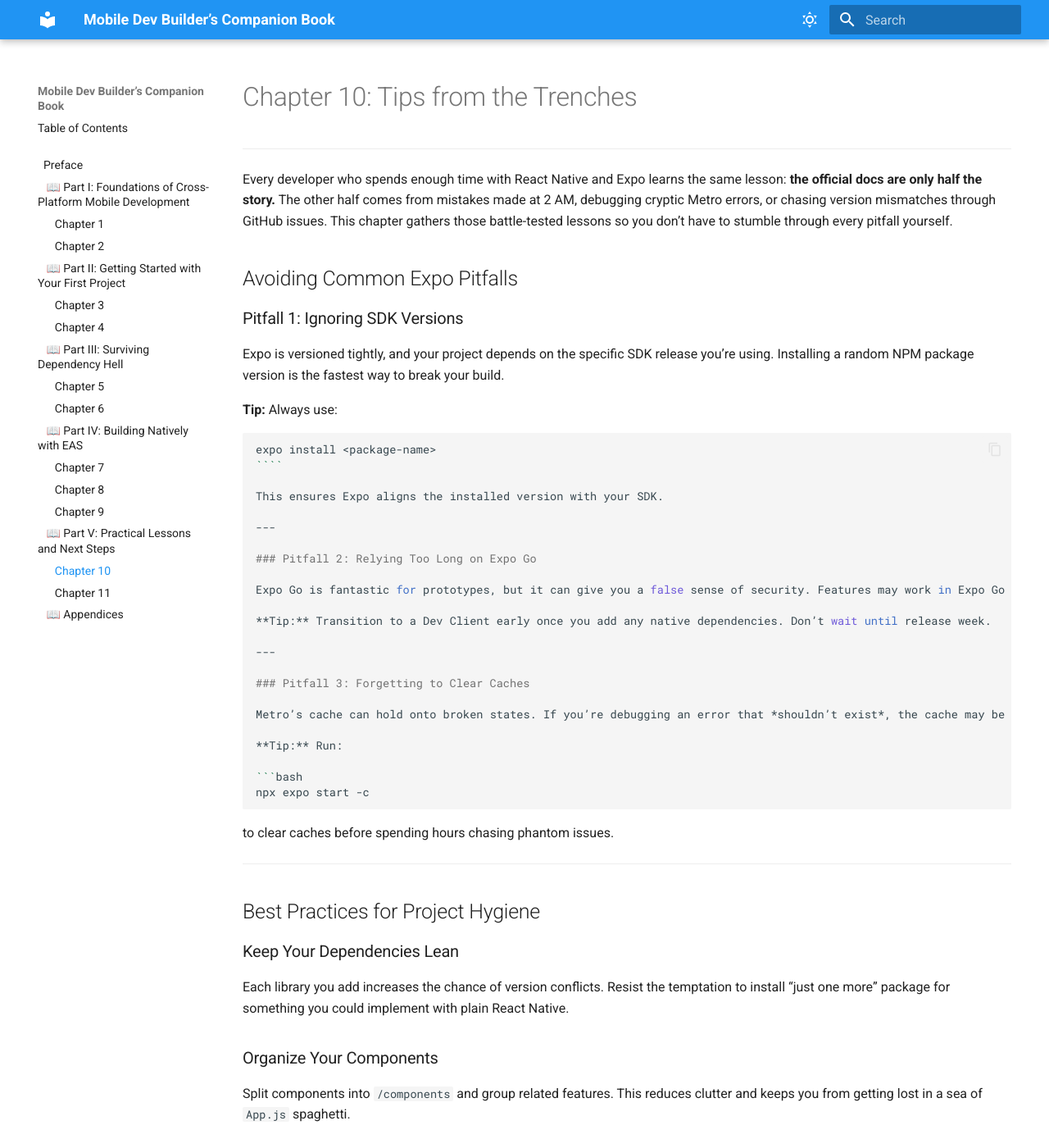
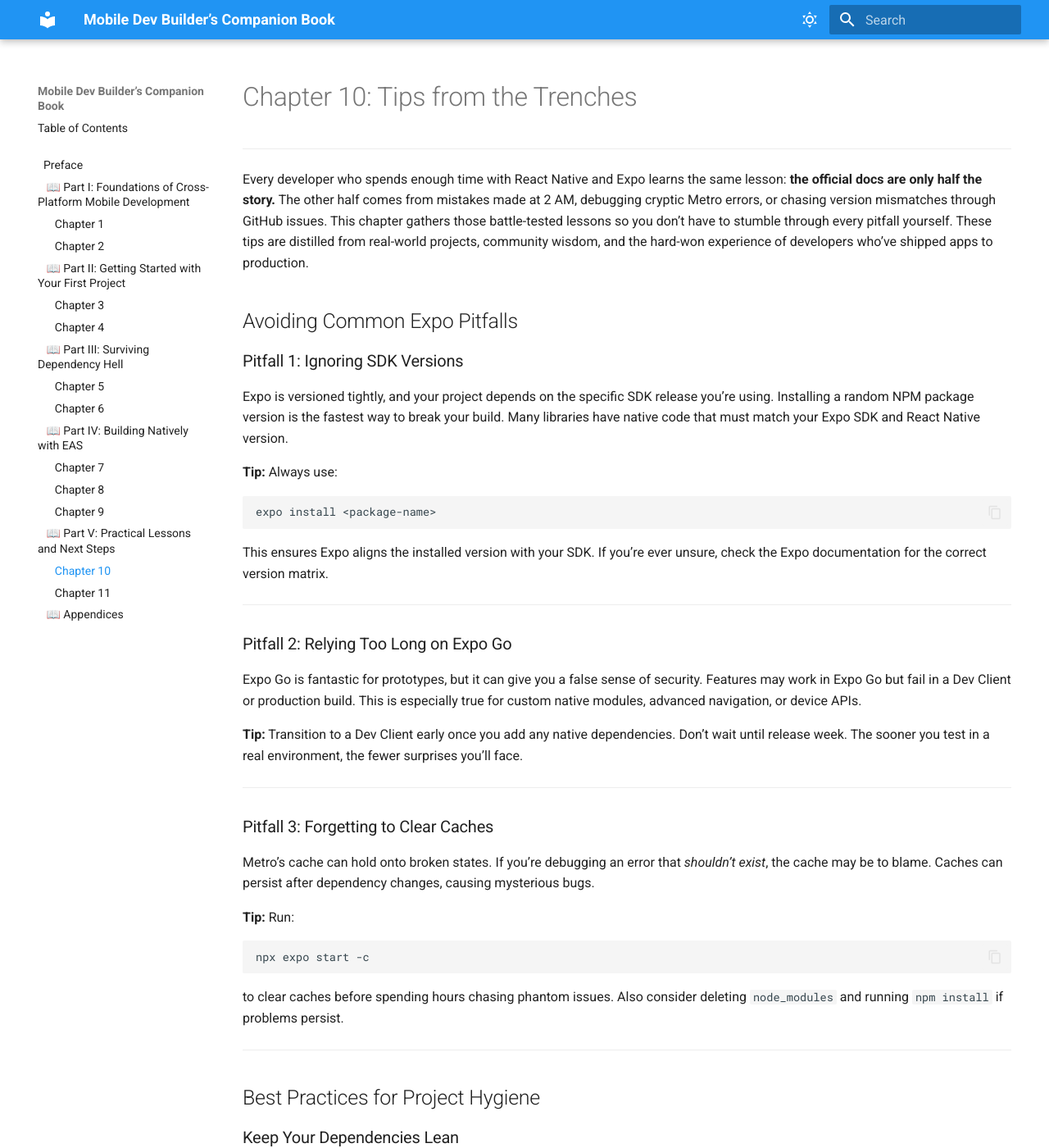
Before and after one commit to McKlay/mobile-dev-companion-book, an MkDocs documentation site: the page built from docs/chapter10.md, in a window 1280 px wide and 1400 px high. Shown: the whole window at 82% size. Built offline with MkDocs 1.6.1 and Material for MkDocs 9.7.7, drawn with Linux system fonts in a browser that asks for light colours; some of the changed text lies outside the part shown.

Commit message:
Expo/React Native Troubleshooting

`````diff
--- a/docs/chapter10.md
+++ b/docs/chapter10.md
@@ -7,35 +7,39 @@
 
 ---
 
-Every developer who spends enough time with React Native and Expo learns the same lesson: **the official docs are only half the story.** The other half comes from mistakes made at 2 AM, debugging cryptic Metro errors, or chasing version mismatches through GitHub issues. This chapter gathers those battle-tested lessons so you don’t have to stumble through every pitfall yourself.
+
+Every developer who spends enough time with React Native and Expo learns the same lesson: **the official docs are only half the story.** The other half comes from mistakes made at 2 AM, debugging cryptic Metro errors, or chasing version mismatches through GitHub issues. This chapter gathers those battle-tested lessons so you don’t have to stumble through every pitfall yourself. These tips are distilled from real-world projects, community wisdom, and the hard-won experience of developers who’ve shipped apps to production.
+
 
 ## Avoiding Common Expo Pitfalls
 
 ### Pitfall 1: Ignoring SDK Versions
 
-Expo is versioned tightly, and your project depends on the specific SDK release you’re using. Installing a random NPM package version is the fastest way to break your build.
+Expo is versioned tightly, and your project depends on the specific SDK release you’re using. Installing a random NPM package version is the fastest way to break your build. Many libraries have native code that must match your Expo SDK and React Native version.
 
 **Tip:** Always use:
 
 ```bash
 expo install <package-name>
-````
+```
 
-This ensures Expo aligns the installed version with your SDK.
+This ensures Expo aligns the installed version with your SDK. If you’re ever unsure, check the Expo documentation for the correct version matrix.
 
 ---
 
+
 ### Pitfall 2: Relying Too Long on Expo Go
 
-Expo Go is fantastic for prototypes, but it can give you a false sense of security. Features may work in Expo Go but fail in a Dev Client or production build.
+Expo Go is fantastic for prototypes, but it can give you a false sense of security. Features may work in Expo Go but fail in a Dev Client or production build. This is especially true for custom native modules, advanced navigation, or device APIs.
 
-**Tip:** Transition to a Dev Client early once you add any native dependencies. Don’t wait until release week.
+**Tip:** Transition to a Dev Client early once you add any native dependencies. Don’t wait until release week. The sooner you test in a real environment, the fewer surprises you’ll face.
 
 ---
 
+
 ### Pitfall 3: Forgetting to Clear Caches
 
-Metro’s cache can hold onto broken states. If you’re debugging an error that *shouldn’t exist*, the cache may be to blame.
+Metro’s cache can hold onto broken states. If you’re debugging an error that *shouldn’t exist*, the cache may be to blame. Caches can persist after dependency changes, causing mysterious bugs.
 
 **Tip:** Run:
 
@@ -43,35 +47,41 @@
 npx expo start -c
 ```
 
-to clear caches before spending hours chasing phantom issues.
+to clear caches before spending hours chasing phantom issues. Also consider deleting `node_modules` and running `npm install` if problems persist.
 
 ---
+
 
 ## Best Practices for Project Hygiene
 
 ### Keep Your Dependencies Lean
 
-Each library you add increases the chance of version conflicts. Resist the temptation to install “just one more” package for something you could implement with plain React Native.
+Each library you add increases the chance of version conflicts. Resist the temptation to install “just one more” package for something you could implement with plain React Native. Audit your dependencies regularly and remove unused packages.
 
 ### Organize Your Components
 
-Split components into `/components` and group related features. This reduces clutter and keeps you from getting lost in a sea of `App.js` spaghetti.
+Split components into `/components` and group related features. This reduces clutter and keeps you from getting lost in a sea of `App.js` spaghetti. Use folders for screens, hooks, and utilities to keep your codebase maintainable.
 
 ### Version Control Discipline
 
-Always commit a working state before experimenting. Expo projects can break suddenly, and having a safe checkpoint saves you from painful rollbacks.
+Always commit a working state before experimenting. Expo projects can break suddenly, and having a safe checkpoint saves you from painful rollbacks. Use branches for new features or risky changes, and write clear commit messages.
+
+**Bonus:** Add a `README.md` and document your setup, scripts, and gotchas for future you (or your team).
 
 ---
+
 
 ## Debugging Strategies That Actually Work
 
 ### Strategy 1: Start Simple
 
-When faced with a red error screen, your instinct may be to dive into Stack Overflow. Instead, strip the problem down: comment out code until the error disappears, then reintroduce parts systematically. Often, the culprit reveals itself faster than endless Googling.
+When faced with a red error screen, your instinct may be to dive into Stack Overflow. Instead, strip the problem down: comment out code until the error disappears, then reintroduce parts systematically. Often, the culprit reveals itself faster than endless Googling. Isolate the smallest code that reproduces the bug.
 
 ### Strategy 2: Read the Logs Closely
 
-Expo and Metro errors often contain hidden clues. Look for specific words like `babel`, `worklet`, or `UIManager`—these usually point you toward the real issue.
+Expo and Metro errors often contain hidden clues. Look for specific words like `babel`, `worklet`, or `UIManager`—these usually point you toward the real issue. Read the full stack trace and check the Metro terminal for additional context.
+
+**Tip:** Use `console.log` and `console.error` liberally to trace values and execution flow.
 
 ### Strategy 3: Know When to Rebuild
 
@@ -81,14 +91,23 @@
 eas build -p android --profile development
 ```
 
-to confirm whether the bug is JavaScript-only or native-related.
+to confirm whether the bug is JavaScript-only or native-related. Always test on a real device before assuming a fix works.
 
 ---
+
 
 ## Conclusion: Wisdom from the Field
 
 By avoiding common pitfalls, maintaining project hygiene, and applying systematic debugging, you’ll spend less time stuck and more time building features. The truth is, no developer completely avoids dependency hell or red error screens—but seasoned developers recover faster because they’ve built habits that minimize the damage.
 
+**Key Takeaways:**
+
+- Use `expo install` and keep dependencies in sync with your SDK.
+- Move to Dev Client early for real-world testing.
+- Clear caches and rebuild when in doubt.
+- Keep your codebase organized and your commits frequent.
+- Debug methodically—start simple, read logs, and rebuild as needed.
+
 In the next chapter, we’ll zoom out and talk about **what comes after the basics**: advanced UI, navigation, working with device APIs, and preparing your app for distribution on app stores.
 
 ---
`````
